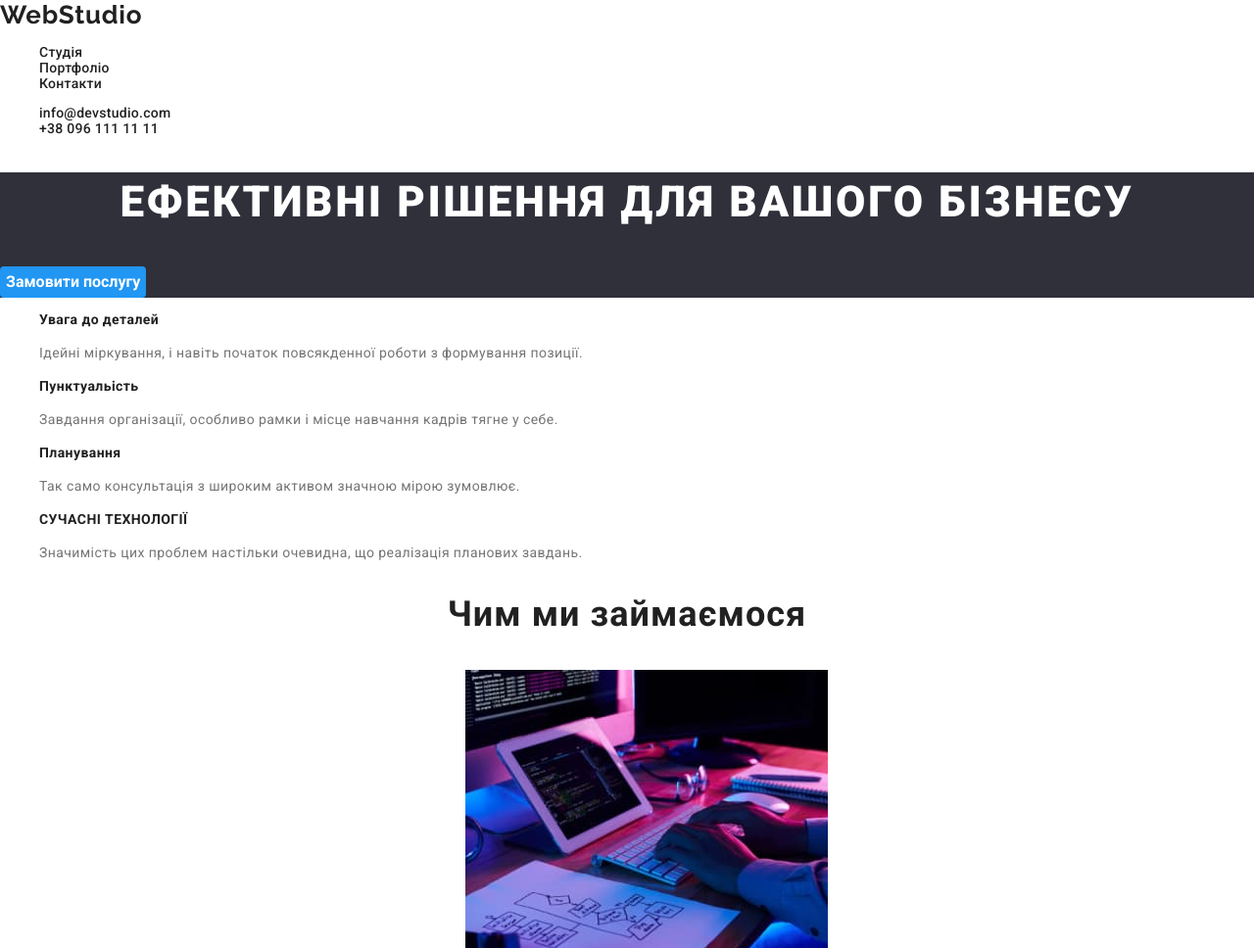
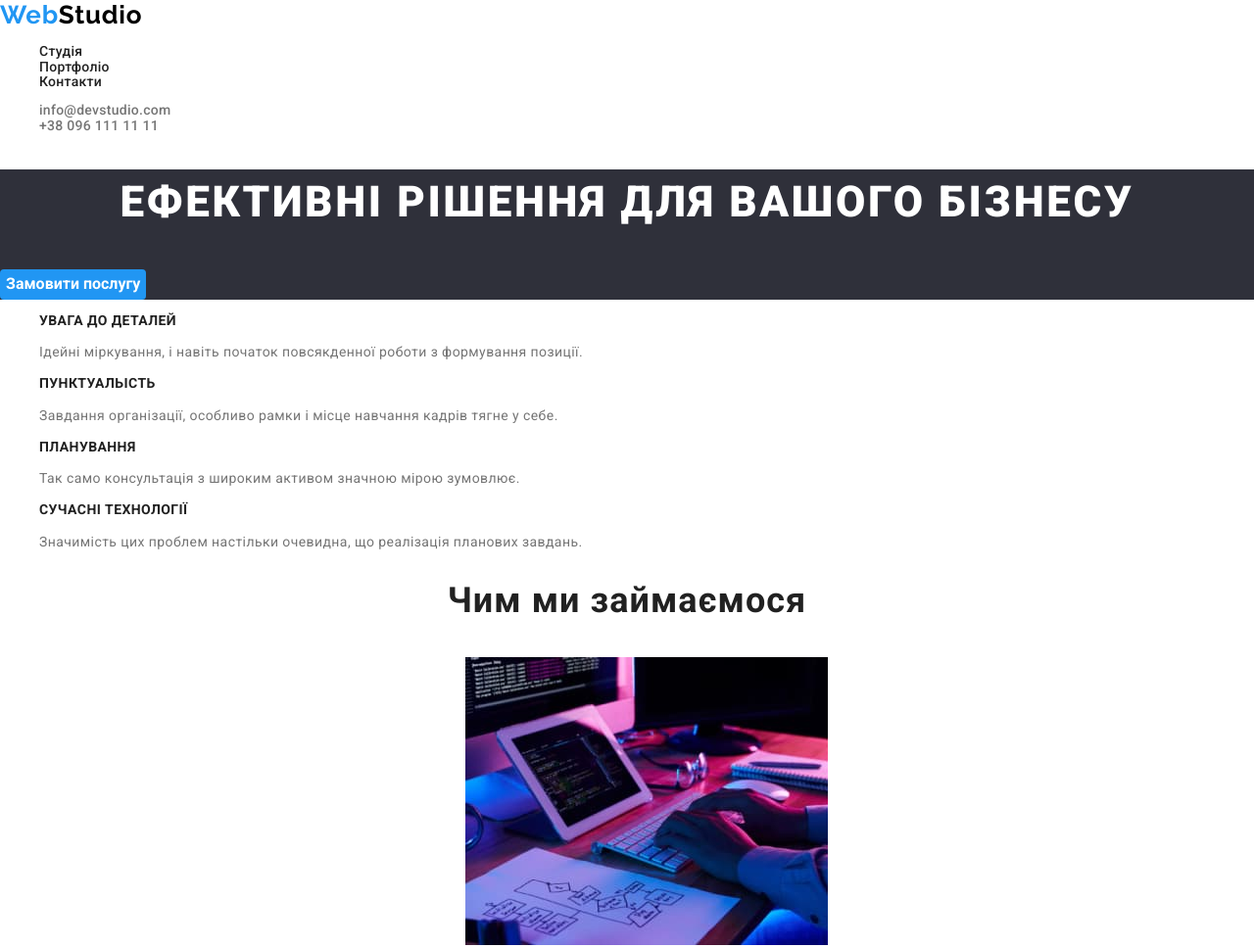
Before and after one commit to Valeriia0207/goit-markup-hw-02, a plain HTML site: page index.html in a window 1280 px wide. Shown: the top 968 px of the page at 98% size. Drawn offline with nearby package versions, Linux system fonts and the light colour scheme.

Commit message:
Виправляє помилки дз 2 (версія 2.0)

```diff
--- a/css/main.css
+++ b/css/main.css
@@ -25,7 +25,6 @@ body {
   margin: -1px;
   border: 0;
   padding: 0;
-
   white-space: nowrap;
   clip-path: inset(100%);
   clip: rect(0 0 0 0);
@@ -42,7 +41,7 @@ body {
   font-family: 'Roboto';
   font-weight: 500;
   font-size: 14px;
-  line-height: 16px;
+  line-height: 1.1;
   letter-spacing: 0.02em;
   color: var(--primery-text-color);
 }
@@ -50,7 +49,7 @@ body {
   font-family: 'Roboto';
   font-weight: 500;
   font-size: 14px;
-  line-height: 16px;
+  line-height: 1.1;
   letter-spacing: 0.02em;
   color: var(--primery-text-color);
 }
@@ -58,9 +57,17 @@ body {
   font-family: 'Raleway';
   font-weight: 700;
   font-size: 26px;
-  line-height: 31px;
+  line-height: 1.2;
   letter-spacing: 0.03em;
-  color: var(--primery-text-color);
+  color: var(--accent-color);
+}
+.logo-up {
+  font-family: 'Raleway';
+  font-weight: 700;
+  font-size: 26px;
+  line-height: 1.2;
+  letter-spacing: 0.03em;
+  color: var(--logo);
 }
 .header-item-link:hover,
 .header-item-link:focus {
@@ -71,16 +78,16 @@ body {
   font-family: 'Roboto';
   font-weight: 500;
   font-size: 14px;
-  line-height: 16px;
+  line-height: 1.1;
   letter-spacing: 0.02em;
-  color: var(--primery-text-color);
+  color: var(--text-color);
 }
 .header-mail:hover,
 .header-mail:focus {
   font-family: 'Roboto';
   font-weight: 500;
   font-size: 14px;
-  line-height: 16px;
+  line-height: 1.1;
   letter-spacing: 0.02em;
   color: var(--accent-color);
 }
@@ -89,7 +96,7 @@ body {
   font-family: 'Roboto';
   font-weight: 500;
   font-size: 14px;
-  line-height: 16px;
+  line-height: 1.1;
   letter-spacing: 0.02em;
   color: var(--accent-color);
 }
@@ -101,17 +108,20 @@ body {
   font-family: 'Roboto';
   font-weight: 700;
   font-size: 16px;
-  line-height: 30px;
+  line-height: 1.8;
   border: var(--accent-color);
   border-radius: 4px;
   color: var(--primery-bg-color);
   background-color: var(--accent-color);
 }
+.pointer {
+  cursor: pointer;
+}
 .hero-title {
   font-family: 'Roboto';
   font-weight: 900;
   font-size: 44px;
-  line-height: 60px;
+  line-height: 1.5;
   text-align: center;
   letter-spacing: 0.06em;
   text-transform: uppercase;
@@ -122,23 +132,25 @@ body {
   font-family: 'Roboto';
   font-weight: 700;
   font-size: 14px;
-  line-height: 16px;
+  line-height: 1.1;
   letter-spacing: 0.03em;
+  text-transform: uppercase;
   color: var(--primery-text-color);
 }
 .section-text {
   font-family: 'Roboto';
   font-weight: 400;
   font-size: 14px;
-  line-height: 24px;
+  line-height: 1.5;
   letter-spacing: 0.03em;
+  text-transform: none;
   color: var(--text-color);
 }
 .section-gallery {
   font-family: 'Roboto';
   font-weight: 700;
   font-size: 36px;
-  line-height: 42px;
+  line-height: 1.16;
   text-align: center;
   letter-spacing: 0.03em;
   color: var(--primery-text-color);
@@ -147,7 +159,7 @@ body {
   font-family: 'Roboto';
   font-weight: 500;
   font-size: 16px;
-  line-height: 19px;
+  line-height: 1.18;
   text-align: center;
   letter-spacing: 0.03em;
   color: var(--primery-text-color);
@@ -157,7 +169,7 @@ body {
   font-family: 'Roboto';
   font-weight: 700;
   font-size: 36px;
-  line-height: 42px;
+  line-height: 1.16;
   text-align: center;
   letter-spacing: 0.03em;
   color: var(--primery-text-color);
@@ -166,7 +178,7 @@ body {
   font-family: 'Roboto';
   font-weight: 500;
   font-size: 16px;
-  line-height: 19px;
+  line-height: 1.18;
   text-align: center;
   letter-spacing: 0.03em;
   color: var(--primery-text-color);
@@ -175,7 +187,7 @@ body {
   font-family: 'Roboto';
   font-weight: 400;
   font-size: 16px;
-  line-height: 19px;
+  line-height: 1.18;
   text-align: center;
   letter-spacing: 0.03em;
   color: var(--text-color);
@@ -187,9 +199,17 @@ body {
   font-family: 'Raleway';
   font-weight: 700;
   font-size: 26px;
-  line-height: 31px;
+  line-height: 1.19;
   letter-spacing: 0.03em;
-  color: var(--primery-bg-color);
+  color: var(--accent-color);
+}
+.logo-down {
+  font-family: 'Raleway';
+  font-weight: 700;
+  font-size: 26px;
+  line-height: 1.19;
+  letter-spacing: 0.03em;
+  color: var(--adress-color);
 }
 
 .footer-adress-map {
@@ -197,7 +217,7 @@ body {
   font-style: normal;
   font-weight: 400;
   font-size: 14px;
-  line-height: 24px;
+  line-height: 1.7;
   letter-spacing: 0.03em;
   color: var(--primery-bg-color);
 }
@@ -206,7 +226,7 @@ body {
   font-style: normal;
   font-weight: 400;
   font-size: 14px;
-  line-height: 24px;
+  line-height: 1.7;
   letter-spacing: 0.03em;
   color: rgba(255, 255, 255, 0.6);
 }
@@ -216,7 +236,7 @@ body {
   font-style: normal;
   font-weight: 400;
   font-size: 14px;
-  line-height: 24px;
+  line-height: 1.7;
   letter-spacing: 0.03em;
   color: var(--accent-color);
 }
@@ -226,7 +246,7 @@ body {
   font-style: normal;
   font-weight: 400;
   font-size: 14px;
-  line-height: 24px;
+  line-height: 1.7;
   letter-spacing: 0.03em;
   color: var(--accent-color);
 }
--- a/css/portfolio.css
+++ b/css/portfolio.css
@@ -43,7 +43,7 @@ body {
   font-family: 'Roboto';
   font-weight: 500;
   font-size: 14px;
-  line-height: 16px;
+  line-height: 1.1;
   letter-spacing: 0.02em;
   color: var(--primery-text-color);
 }
@@ -51,7 +51,7 @@ body {
   font-family: 'Roboto';
   font-weight: 500;
   font-size: 14px;
-  line-height: 16px;
+  line-height: 1.1;
   letter-spacing: 0.02em;
   color: var(--primery-text-color);
 }
@@ -59,9 +59,17 @@ body {
   font-family: 'Raleway';
   font-weight: 700;
   font-size: 26px;
-  line-height: 31px;
+  line-height: 1.2;
   letter-spacing: 0.03em;
-  color: var(--primery-text-color);
+  color: var(--accent-color);
+}
+.logo-up {
+  font-family: 'Raleway';
+  font-weight: 700;
+  font-size: 26px;
+  line-height: 1.2;
+  letter-spacing: 0.03em;
+  color: var(--logo);
 }
 .header-item-link:hover,
 .header-item-link:focus {
@@ -72,16 +80,16 @@ body {
   font-family: 'Roboto';
   font-weight: 500;
   font-size: 14px;
-  line-height: 16px;
+  line-height: 1.1;
   letter-spacing: 0.02em;
-  color: var(--primery-text-color);
+  color: var(--text-color);
 }
 .header-mail:hover,
 .header-mail:focus {
   font-family: 'Roboto';
   font-weight: 500;
   font-size: 14px;
-  line-height: 16px;
+  line-height: 1.1;
   letter-spacing: 0.02em;
   color: var(--accent-color);
 }
@@ -90,7 +98,7 @@ body {
   font-family: 'Roboto';
   font-weight: 500;
   font-size: 14px;
-  line-height: 16px;
+  line-height: 1.1;
   letter-spacing: 0.02em;
   color: var(--accent-color);
 }
@@ -100,7 +108,7 @@ body {
   font-family: 'Roboto';
   font-weight: 500;
   font-size: 16px;
-  line-height: 26px;
+  line-height: 1.6;
   text-align: center;
   letter-spacing: 0.03em;
   border: var(--bg-sections-color);
@@ -116,7 +124,7 @@ body {
   font-family: 'Roboto';
   font-weight: 500;
   font-size: 16px;
-  line-height: 26px;
+  line-height: 1.6;
   text-align: center;
   letter-spacing: 0.03em;
   border: var(--accent-color);
@@ -128,7 +136,7 @@ body {
   font-family: 'Roboto';
   font-weight: 700;
   font-size: 18px;
-  line-height: 36px;
+  line-height: 2;
   letter-spacing: 0.06em;
   color: var(--primery-text-color);
 }
@@ -136,7 +144,7 @@ body {
   font-family: 'Roboto';
   font-weight: 400;
   font-size: 16px;
-  line-height: 30px;
+  line-height: 1.8;
   letter-spacing: 0.03em;
   color: var(--text-color);
 }
@@ -150,7 +158,15 @@ body {
   font-family: 'Raleway';
   font-weight: 700;
   font-size: 26px;
-  line-height: 31px;
+  line-height: 1.2;
+  letter-spacing: 0.03em;
+  color: var(--accent-color);
+}
+.logo-down {
+  font-family: 'Raleway';
+  font-weight: 700;
+  font-size: 26px;
+  line-height: 1.2;
   letter-spacing: 0.03em;
   color: var(--primery-bg-color);
 }
@@ -160,7 +176,7 @@ body {
   font-style: normal;
   font-weight: 400;
   font-size: 14px;
-  line-height: 24px;
+  line-height: 1.7;
   letter-spacing: 0.03em;
   color: var(--primery-bg-color);
 }
@@ -170,7 +186,7 @@ body {
   font-style: normal;
   font-weight: 400;
   font-size: 14px;
-  line-height: 24px;
+  line-height: 1.7;
   letter-spacing: 0.03em;
   color: rgba(255, 255, 255, 0.6);
 }
@@ -181,7 +197,7 @@ body {
   font-style: normal;
   font-weight: 400;
   font-size: 14px;
-  line-height: 24px;
+  line-height: 1.7;
   letter-spacing: 0.03em;
   color: var(--accent-color);
 }
@@ -190,7 +206,7 @@ body {
   font-family: 'Roboto';
   font-weight: 400;
   font-size: 14px;
-  line-height: 24px;
+  line-height: 1.7;
   letter-spacing: 0.03em;
   color: rgba(255, 255, 255, 0.6);
   color: var(--accent-color);
--- a/index.html
+++ b/index.html
@@ -19,7 +19,7 @@
   </head>
   <body>
     <header class="header link">
-      <a class="header-logo link" href="index.html">WebStudio</a>
+      <a class="header-logo link" href="index.html">Web<span class="logo-up">Studio</span></a>
       <nav class="header-navigation">
         <ul class="header-item list">
           <li><a class="header-item-link link" href="index.html">Студія</a></li>
@@ -39,7 +39,7 @@
     <main>
       <section class="hero">
         <h1 class="hero-title">Ефективні рішення для вашого бізнесу</h1>
-        <button class="button" type="button">Замовити послугу</button>
+        <button class="button pointer" type="button">Замовити послугу</button>
       </section>
       <section class="section list">
         <h2 class="section-title visually-hidden">Особливості</h2>
@@ -120,7 +120,7 @@
     </main>
 
     <footer class="footer">
-      <a class="footer-logo link" href="index.html">WebStudio</a>
+      <a class="footer-logo link" href="index.html">Web<span class="logo-down">Studio</span></a>
       <address>
         <ul class="footor-adress list">
           <li>
```
Also changed, not shown: portfolio.html (+2 -4 lines).
